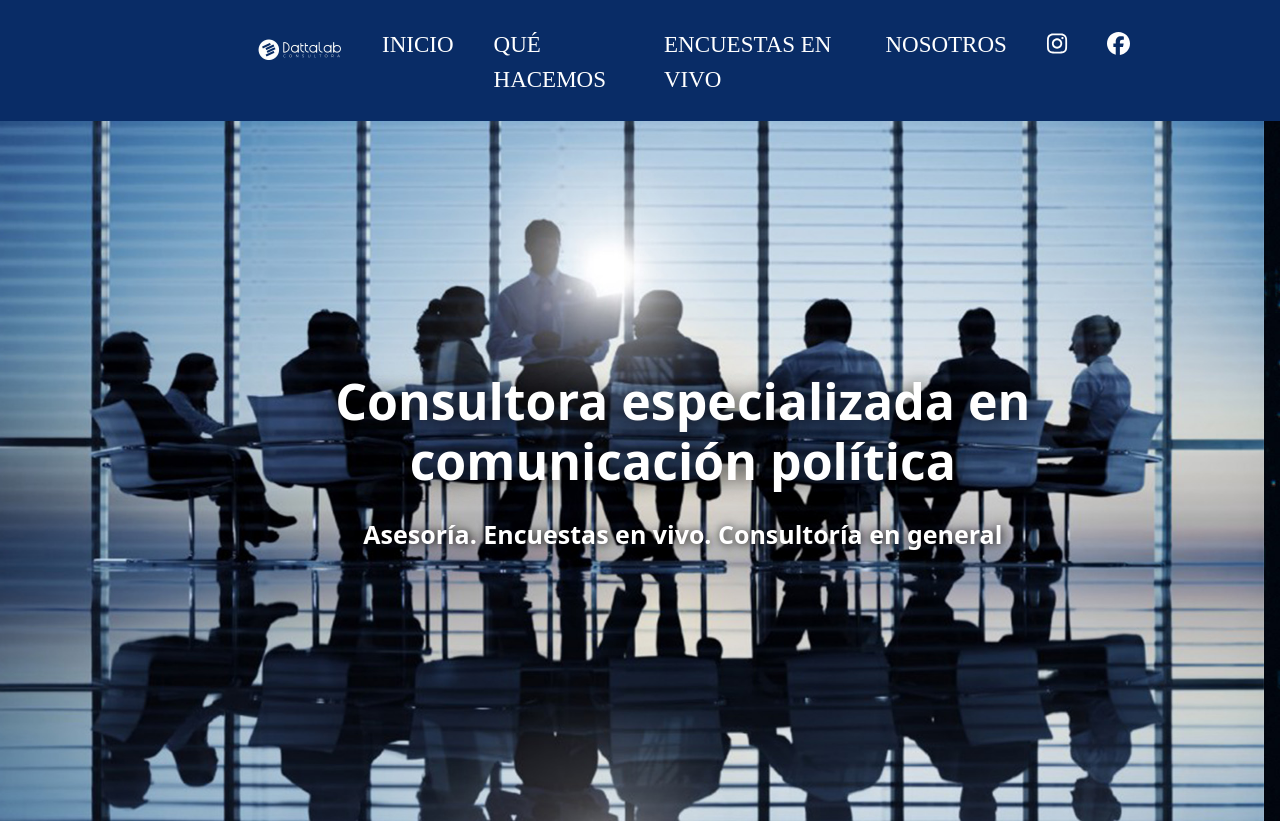
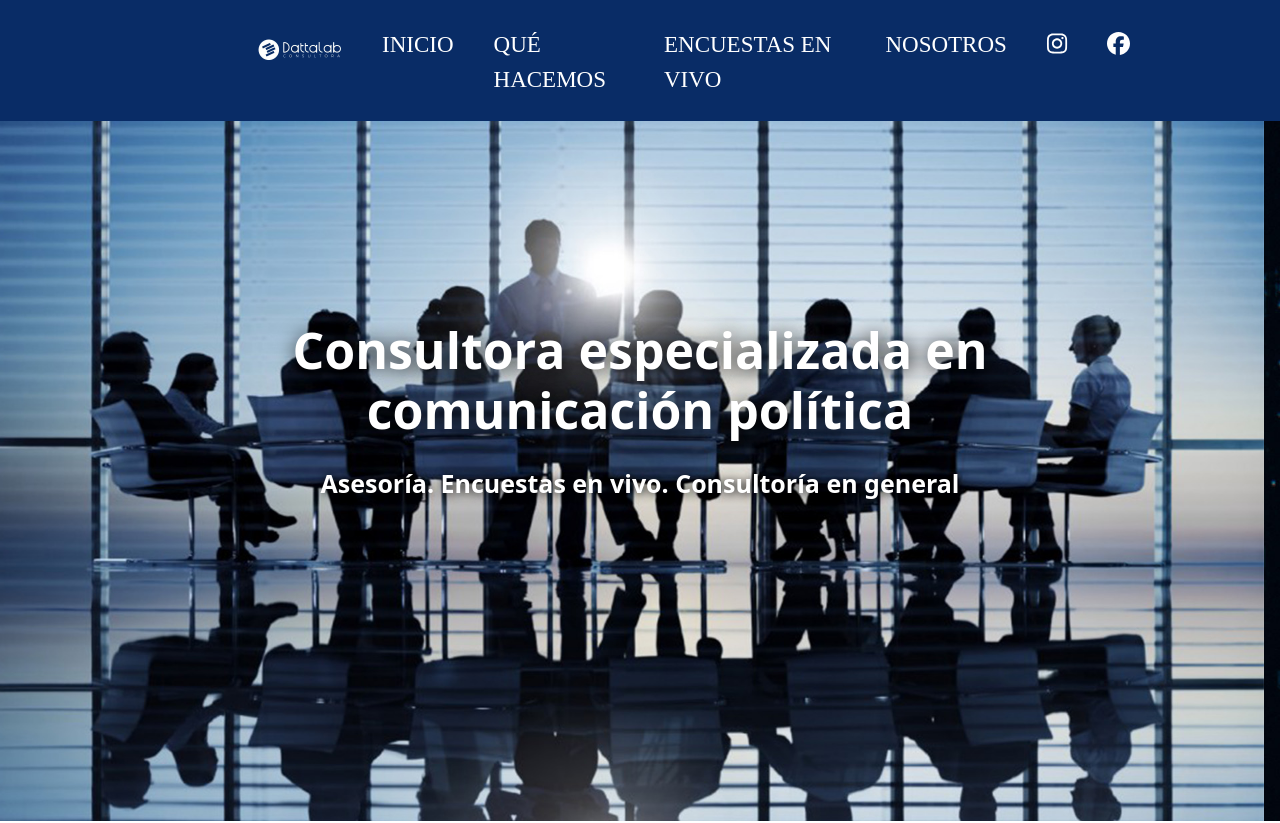
Before and after one commit to lucianocolin/dattalab, a React (Create React App) app in the folder dattalab-react/: page / in a window 1280 px wide. Shown: the top 823 px of the page. Built offline with nearby package versions, Linux system fonts and the light colour scheme.

Commit message:
main title centered

```diff
--- a/dattalab-react/src/css/Sections/Home.css
+++ b/dattalab-react/src/css/Sections/Home.css
@@ -25,8 +25,11 @@ ul img{
 
 .main-title{
   position: absolute;
-  left: 26%;
-  margin-top: 250px;
+  top: 20rem;
+  left: 0;
+  right: 0;
+  bottom: 0;
+  margin: auto;
   text-align: center;
   width: 700px;
 }
```
